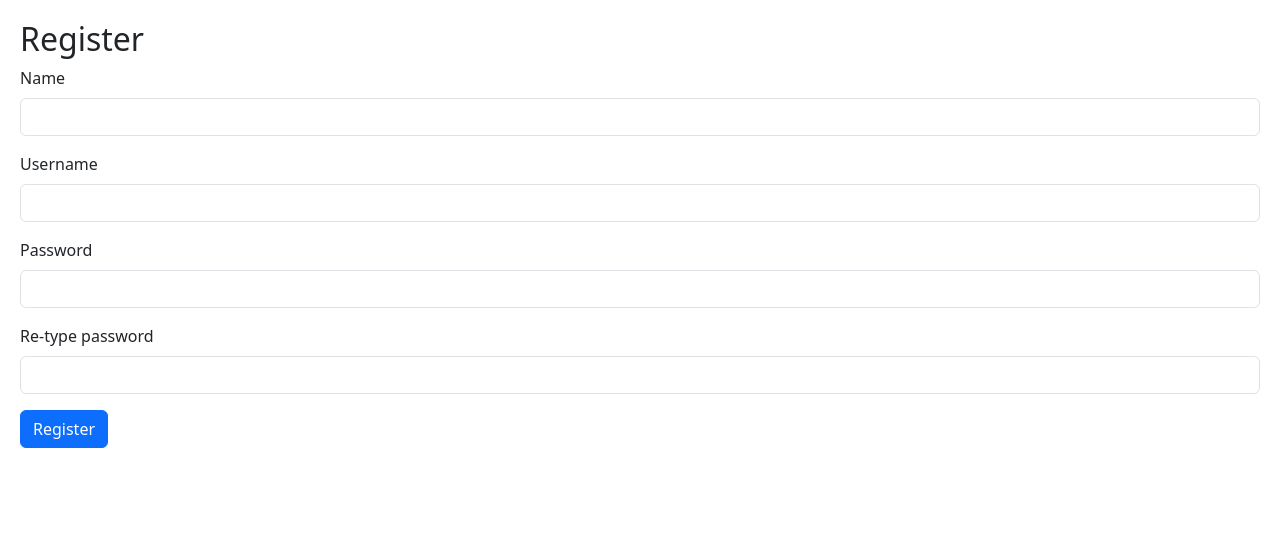
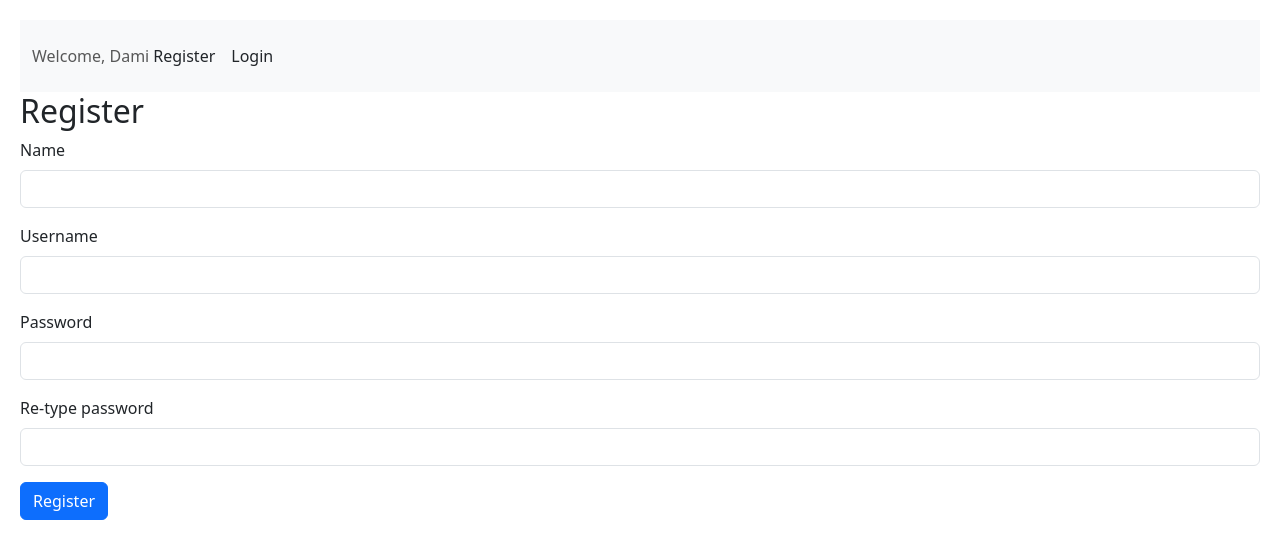
Before and after one commit to ddddami/expense-tracker, a React (Vite) app: page / in a window 1280 px wide. Shown: the top 558 px of the page. Built offline with nearby package versions, Linux system fonts and the light colour scheme; no server answers.

Commit message:
Add the navbar

```diff
--- a/src/App.tsx
+++ b/src/App.tsx
@@ -5,6 +5,7 @@ import ExpenseFilter from "./components/ExpenseFilter";
 import ExpenseService, { Expense } from "./services/expense-service";
 
 import RegisterForm from "./components/RegisterForm";
+import NavBar from "./components/NavBar";
 
 const App = () => {
   const [selectedCategory, setSelectedCategory] = useState("");
@@ -50,7 +51,12 @@ const App = () => {
   //     <ExpenseList expenses={visibleExpenses} onDelete={handleDelete} />
   //   </div>
   // );
-  return <RegisterForm />;
+  return (
+    <>
+      <NavBar />
+      <RegisterForm />
+    </>
+  );
 };
 
 export default App;
--- /dev/null
+++ b/src/components/NavBar.tsx
@@ -0,0 +1,18 @@
+const NavBar = () => {
+  return (
+    <nav className="py-3 navbar d-flex bg-body-tertiary justify-content-start">
+      <div className="container-fluid">
+        <span className="navbar-text">Welcome, Dami</span>
+        <ul className="nav-list d-inline-block me-auto mb-2 mb-lg-0 list-inline">
+          <li className="list-inline-item px-1">
+            <a className="nav-link">Register</a>
+          </li>
+          <li className="list-inline-item px-1">
+            <a className="nav-link">Login</a>
+          </li>
+        </ul>
+      </div>
+    </nav>
+  );
+};
+export default NavBar;
```
Also changed, not shown: src/main.tsx (+8 -8 lines).
